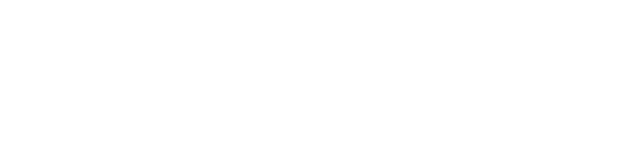
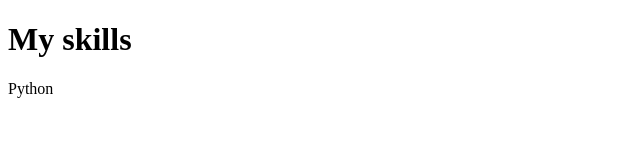
Before and after one commit to joshith533/Mlops_32, a plain HTML site: page index.html in a window 1280 px wide. Shown: the whole page, without its empty margins (0-640 px from the left). Drawn offline with Linux system fonts and the light colour scheme.

Commit message:
feature skills

```diff
--- a/index.html
+++ b/index.html
@@ -4,8 +4,9 @@
     <meta charset="UTF-8">
     <meta name="viewport" content="width=device-width, initial-scale=1.0">
     <title>GOOOOOD MORNING NIGHT CITY</title>
+    <h1>My skills</h1>
+    <p>Python</p>
 </head>
 <body>
-
 </body>
 </html>
```
